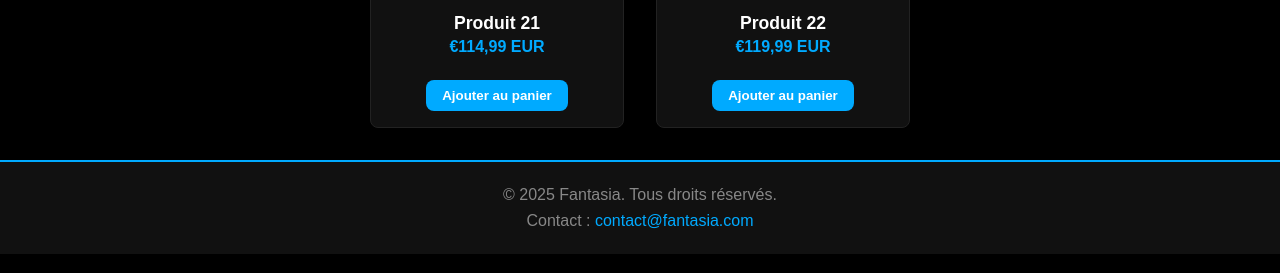
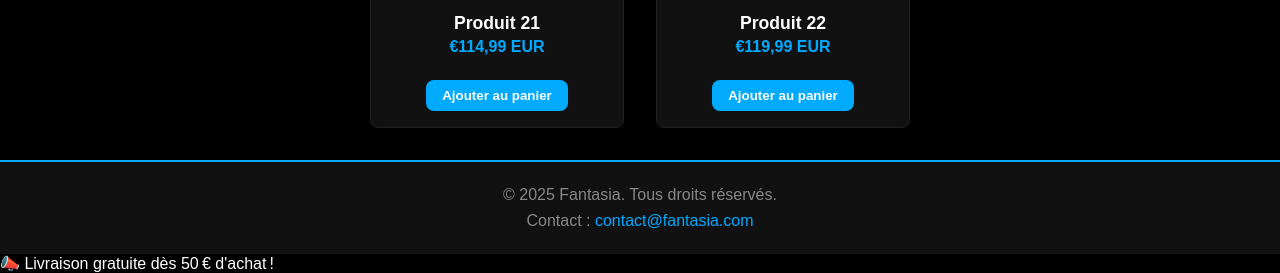
Before and after one commit to Fantasia00/fantasiawebsite, a plain HTML site: page index.html in a window 1280 px wide. Shown: the part 1256-1529 px from the top of the page. Drawn offline with Linux system fonts and the light colour scheme.

Commit message:
Update index.html

```diff
--- a/index.html
+++ b/index.html
@@ -171,4 +171,8 @@
     <p>Contact : <a href="mailto:contact@fantasia.com">contact@fantasia.com</a></p>
   </footer>
 </body>
+  <div class="banniere-promo">
+  📣 Livraison gratuite dès 50 € d'achat !
+</div>
+
 </html>
```
